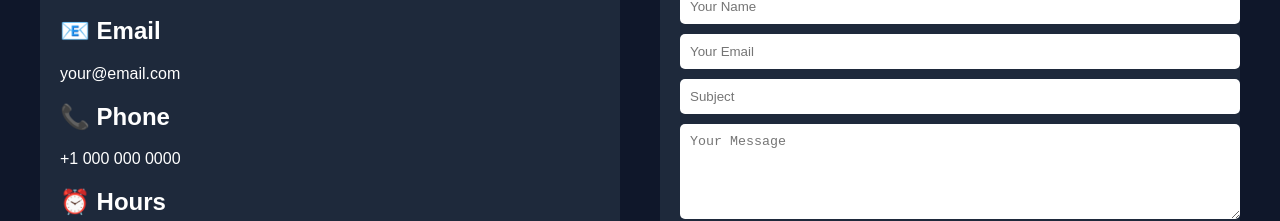
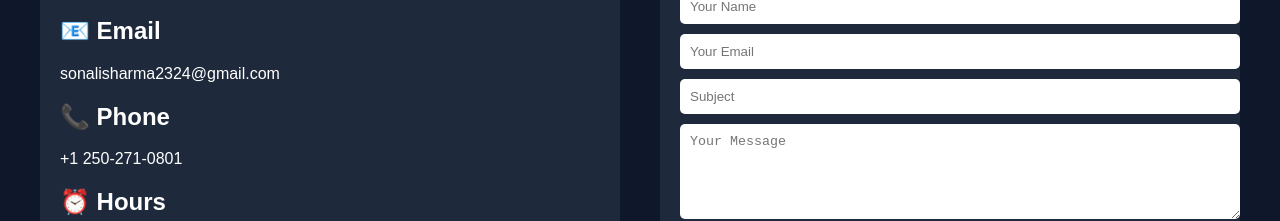
Before and after one commit to sonalisharma-ai/sonalisharma.github.io, a plain HTML site: page contact.html in a window 1280 px wide. Shown: the part 322-543 px from the top of the page. Drawn offline with Linux system fonts and the light colour scheme.

Commit message:
Update contact.html

```diff
--- a/contact.html
+++ b/contact.html
@@ -85,10 +85,10 @@
         <p>Saskatoon, Canada</p>
 
         <h2>📧 Email</h2>
-        <p>your@email.com</p>
+        <p>sonalisharma2324@gmail.com</p>
 
         <h2>📞 Phone</h2>
-        <p>+1 000 000 0000</p>
+        <p>+1 250-271-0801</p>
 
         <h2>⏰ Hours</h2>
         <p>Mon - Fri: 9am - 6pm</p>
```
